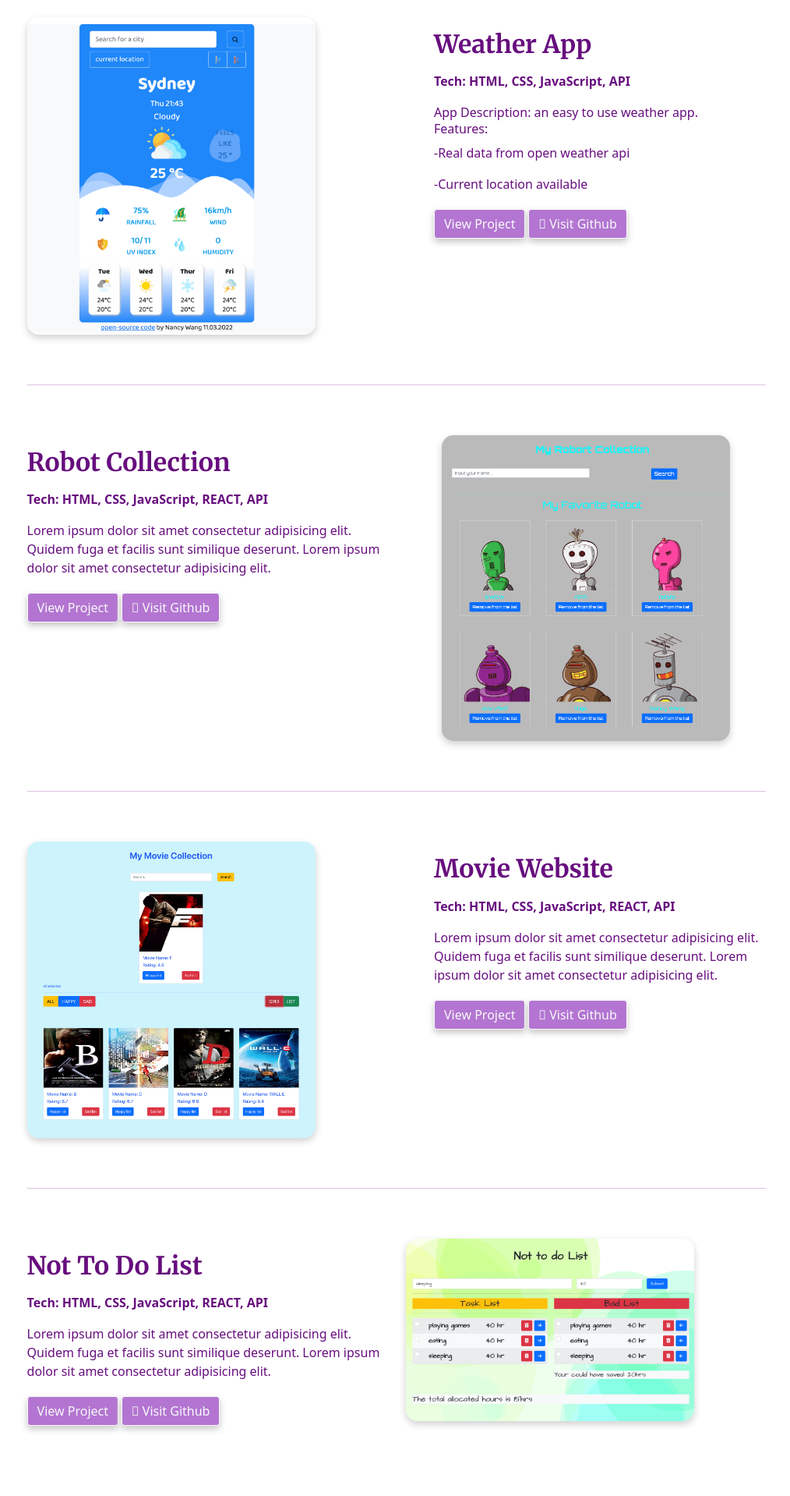
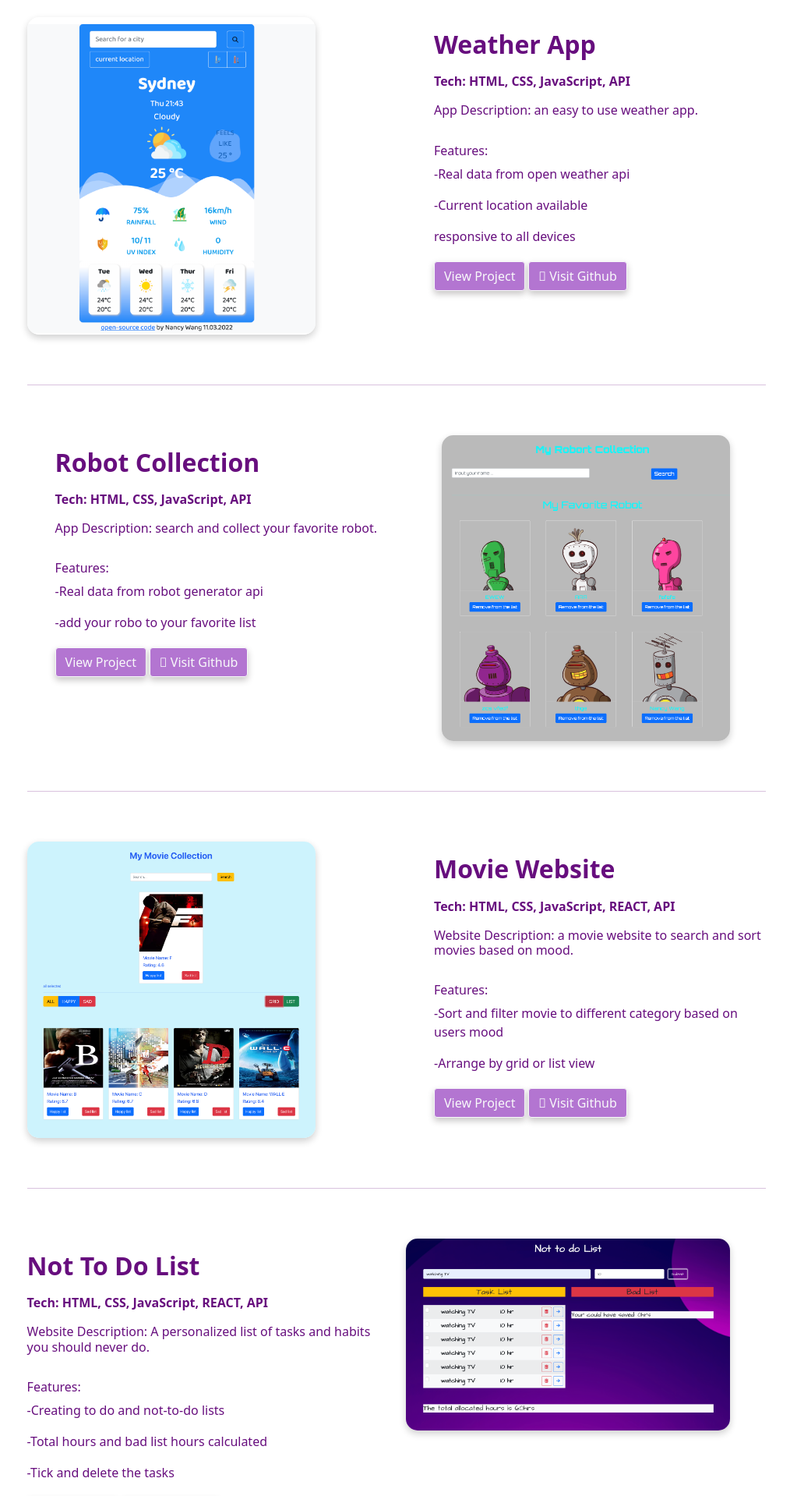
Before and after one commit to MengZhiAnHunQu/react-portfolio-nancy, a React (Create React App) app: page / in a window 1280 px wide. Shown: the part 1340-3258 px from the top of the page at 78% size, without its empty margins (131-1145 px from the left). Built offline with nearby package versions, Linux system fonts and the light colour scheme.

Commit message:
1version

```diff
--- a/src/component/About.js
+++ b/src/component/About.js
@@ -18,22 +18,23 @@ export const About = () => {
             />
           </Col>
           <Col>
-            <h5>
+            <div className="mt-5 ">
               With 5 years of experience in the education industry and my
               participation in the development of an online learning website, I
               naturally got attracted to the process of web development, AI,
               algorithms, and Natural language process. Exploring this interest,
               I started studying front-end development before challenging myself
               to complete multiple intensive Front End Boot Camps.
-              <h5>
-                I’ve found this process to be extremely rewarding and applying
-                my strong attention to detail and results-driven mindset has
-                been complimentary to the process. After several months of
-                intense learning and creating my own projects, I’ve decided to
-                make the leap from education into IT, specifically web
-                development, I am thrilled to take this next step!
-              </h5>
-            </h5>
+            </div>
+            <br />
+            <div>
+              I’ve found this process to be extremely rewarding and applying my
+              strong attention to detail and results-driven mindset has been
+              complimentary to the process. After several months of intense
+              learning and creating my own projects, I’ve decided to make the
+              leap from education into IT, specifically web development, I am
+              thrilled to take this next step!
+            </div>
           </Col>
         </Row>
       </Container>
--- a/src/component/Projects.js
+++ b/src/component/Projects.js
@@ -29,22 +29,19 @@ export const Projects = () => {
           </Col>
 
           <Col md="6" className="ps-5">
-            <h2
-              className="proj-title fw-bolder mt-3 "
-              style={{ fontFamily: "Merriweather" }}
-            >
-              Weather App
-            </h2>
+            <h2 className="proj-title fw-bolder mt-3 ">Weather App</h2>
 
             <p className="fw-bold mt-3">Tech: HTML, CSS, JavaScript, API</p>
-            <p>
-              App Description: an easy to use weather app.{" "}
-              <p>
+            <div>
+              <h6>App Description: an easy to use weather app. </h6>
+              <br />
+              <div>
                 <h6>Features:</h6>
                 <p>-Real data from open weather api</p>
                 <p>-Current location available</p>
-              </p>
-            </p>
+                <p>responsive to all devices</p>
+              </div>
+            </div>
 
             <Button
               target="_blank"
@@ -77,28 +74,25 @@ export const Projects = () => {
             />
           </Col>
 
-          <Col md="6">
-            <h2
-              className="proj-title fw-bolder mt-3 "
-              style={{ fontFamily: "Merriweather" }}
-            >
-              Robot Collection
-            </h2>
+          <Col md="6" className="ps-5">
+            <h2 className="proj-title fw-bolder mt-3 ">Robot Collection</h2>
 
-            <p className="fw-bold mt-3">
-              Tech: HTML, CSS, JavaScript, REACT, API
-            </p>
-            <p>
-              Lorem ipsum dolor sit amet consectetur adipisicing elit. Quidem
-              fuga et facilis sunt similique deserunt. Lorem ipsum dolor sit
-              amet consectetur adipisicing elit.
-            </p>
+            <p className="fw-bold mt-3">Tech: HTML, CSS, JavaScript, API</p>
+            <div>
+              <h6>App Description: search and collect your favorite robot. </h6>
+              <br />
+              <div>
+                <h6>Features:</h6>
+                <p>-Real data from robot generator api</p>
+                <p>-add your robo to your favorite list</p>
+              </div>
+            </div>
 
             <Button
               target="_blank"
               variant="outline-light "
               className="mr-1"
-              href="https://react-robot.netlify.app/"
+              href="https://super-weather-app.netlify.app"
             >
               View Project
             </Button>
@@ -107,7 +101,7 @@ export const Projects = () => {
               target="_blank"
               variant="outline-light "
               className="m-1"
-              href="http://github.com/MengZhiAnHunQu/react-robot "
+              href="https://github.com/MengZhiAnHunQu/super-weather-app "
             >
               <span className="fab fa-github text-light"></span> Visit Github
             </Button>
@@ -121,21 +115,26 @@ export const Projects = () => {
           </Col>
 
           <Col md="6" className="ps-5">
-            <h2
-              className="proj-title fw-bolder mt-3"
-              style={{ fontFamily: "Merriweather" }}
-            >
-              Movie Website
-            </h2>
+            <h2 className="proj-title fw-bolder mt-3">Movie Website</h2>
 
             <p className="fw-bold mt-3">
               Tech: HTML, CSS, JavaScript, REACT, API
             </p>
-            <p>
-              Lorem ipsum dolor sit amet consectetur adipisicing elit. Quidem
-              fuga et facilis sunt similique deserunt. Lorem ipsum dolor sit
-              amet consectetur adipisicing elit.
-            </p>
+            <div>
+              <h6>
+                Website Description: a movie website to search and sort movies
+                based on mood.
+              </h6>
+              <br />
+              <div>
+                <h6>Features:</h6>
+                <p>
+                  -Sort and filter movie to different category based on users
+                  mood
+                </p>
+                <p>-Arrange by grid or list view</p>
+              </div>
+            </div>
 
             <Button
               variant="outline-light "
@@ -160,31 +159,34 @@ export const Projects = () => {
         {/* Project 4 */}
         <Row className="py-5">
           <Col md="6" className="order-md-2">
-            <img src={list} alt="project " className=" pj-img" width="80%" />
+            <img src={list} alt="project " className=" pj-img" width="90%" />
           </Col>
 
           <Col md="6" className="pe-2">
-            <h2
-              className="proj-title fw-bolder mt-3"
-              style={{ fontFamily: "Merriweather" }}
-            >
-              Not To Do List
-            </h2>
+            <h2 className="proj-title fw-bolder mt-3">Not To Do List</h2>
 
             <p className="fw-bold mt-3">
               Tech: HTML, CSS, JavaScript, REACT, API
             </p>
-            <p>
-              Lorem ipsum dolor sit amet consectetur adipisicing elit. Quidem
-              fuga et facilis sunt similique deserunt. Lorem ipsum dolor sit
-              amet consectetur adipisicing elit.
-            </p>
+            <div>
+              <h6>
+                Website Description: A personalized list of tasks and habits you
+                should never do.
+              </h6>
+              <br />
+              <div>
+                <h6>Features:</h6>
+                <p>-Creating to do and not-to-do lists</p>
+                <p>-Total hours and bad list hours calculated</p>
+                <p>-Tick and delete the tasks</p>
+              </div>
+            </div>
 
             <Button
               target="_blank"
               variant="outline-light "
               className="mr-1 btn"
-              href="the-not-to-do-list.netlify.app"
+              href="https://not-to-do-list.netlify.app"
             >
               View Project
             </Button>
```
Also changed, not shown: src/images/list.png.
